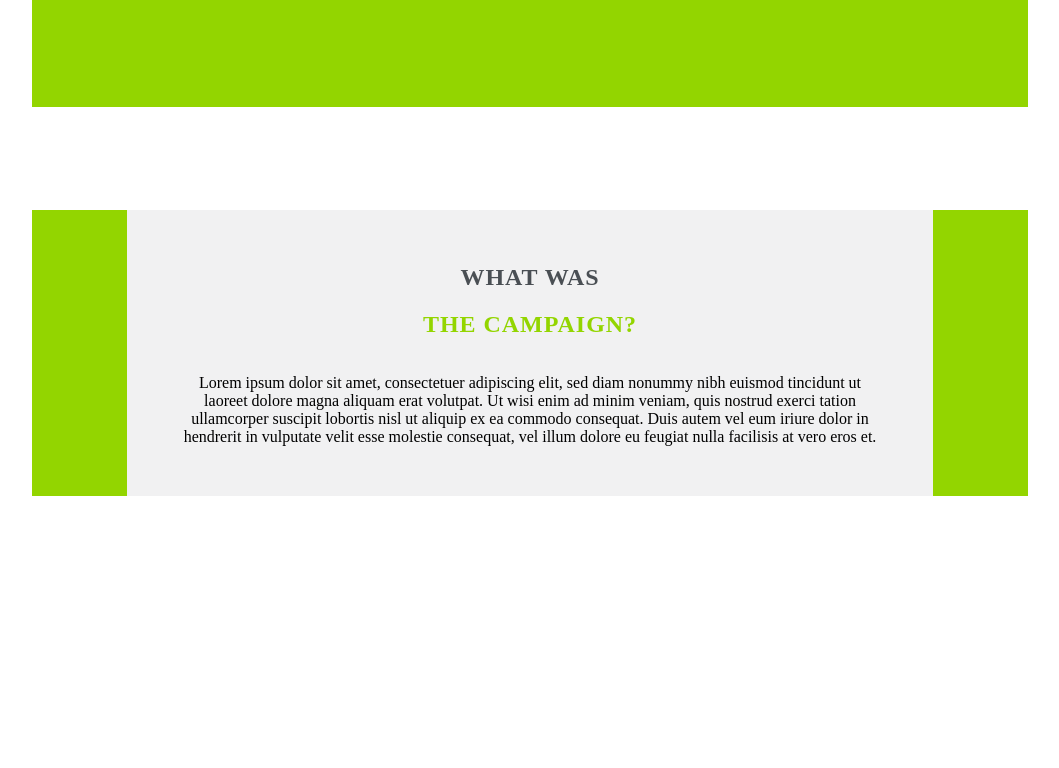
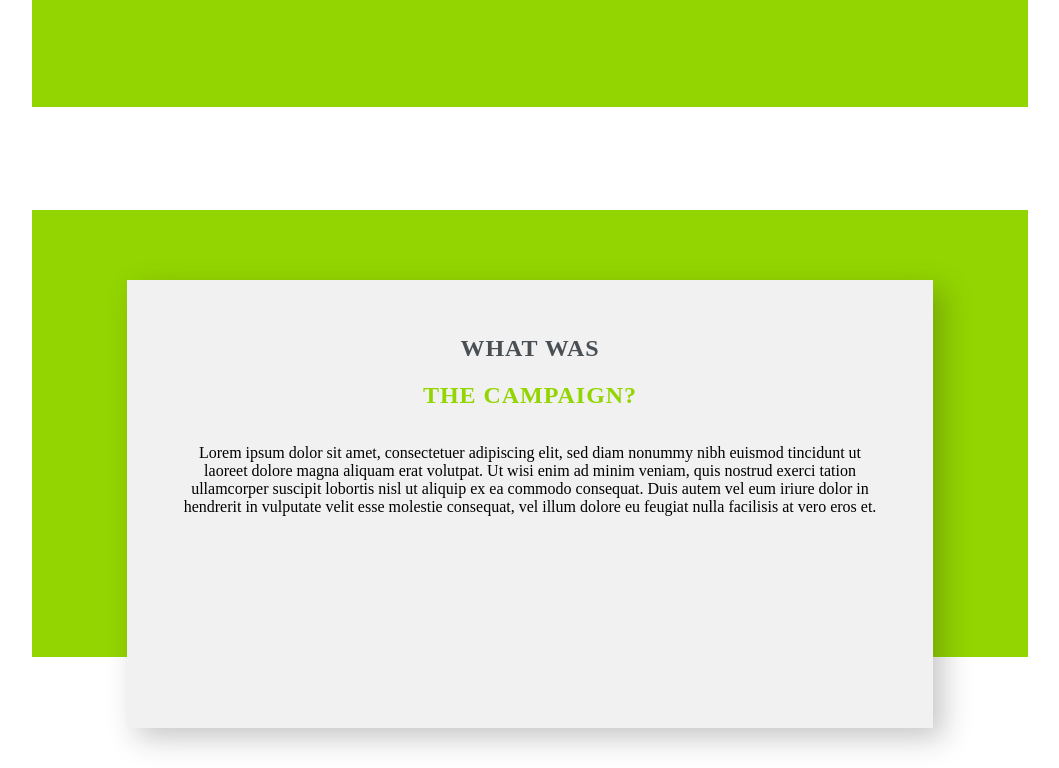
Before and after one commit to chocobuckle/clcu, a Gatsby site: page / in a window 1280 px wide. Shown: the part 530-1298 px from the top of the page, without its empty margins (110-1169 px from the left). Before the commit the page ends 1137 px from the top, so only its background shows below. Built offline with nearby package versions, Linux system fonts and the light colour scheme; Gatsby itself is replaced by a stand-in of ours.

Commit message:
Add box shadow to 'TextBox' component

```diff
--- a/src/components/TextBox/index.js
+++ b/src/components/TextBox/index.js
@@ -12,6 +12,9 @@ const LightGreyBox = styled.div`
   width: 71%;
   margin: 0 auto;
   padding: 3.5% 5%;
+  position: relative;
+  top: 5.5vw;
+  box-shadow: 0.639em 0.639em 1.688em rgba(35, 31, 32, 0.25);
 `;
 
 const Header = styled.h2`
@@ -24,6 +27,7 @@ const Header = styled.h2`
 const Text = styled.p`
   text-align: center;
   margin-top: 5%;
+  margin-bottom: 25%;
 `;
 
 function Textbox({ headerFirstLineText, headerSecondLineText, textContent }) {
```
